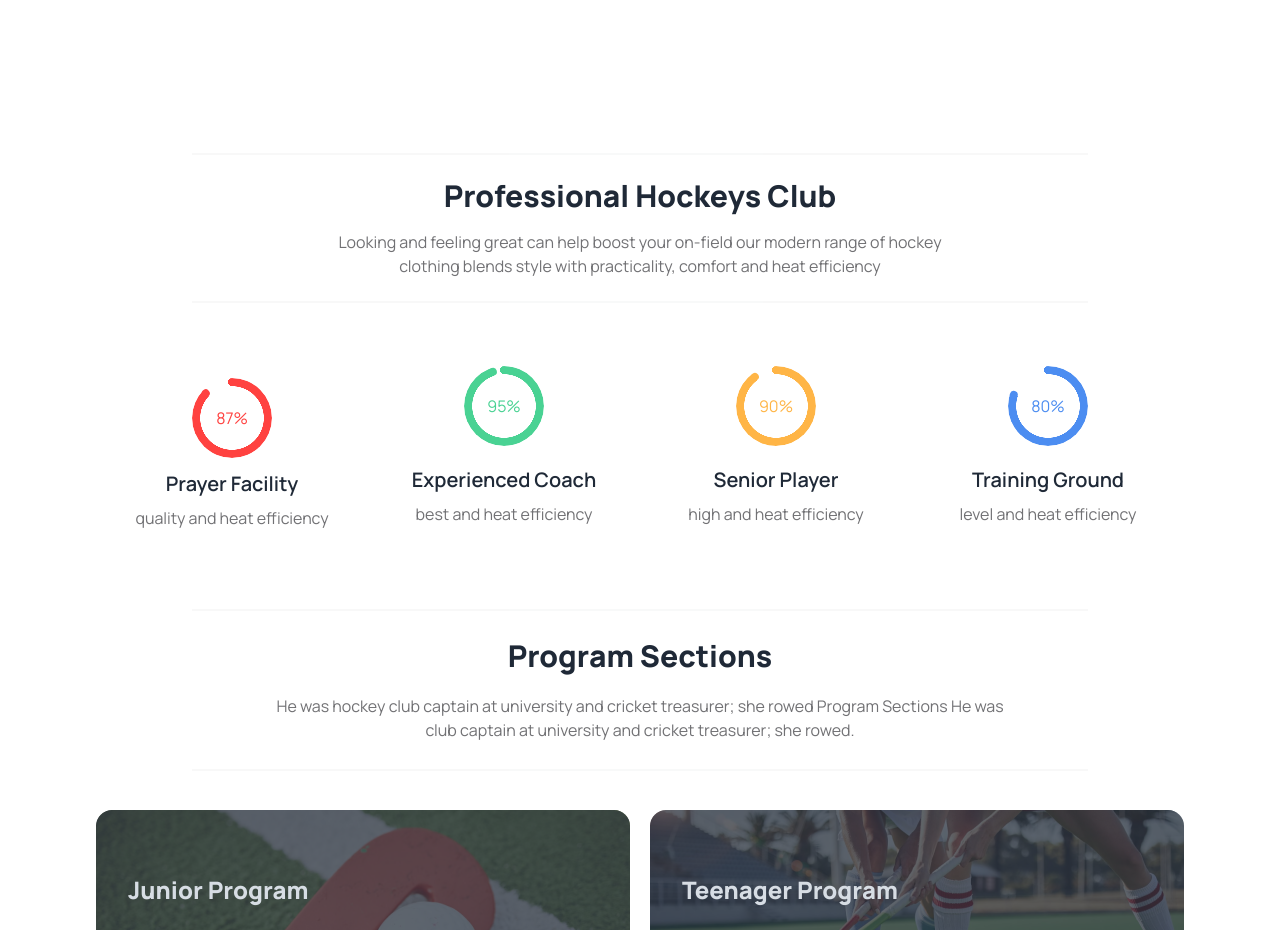
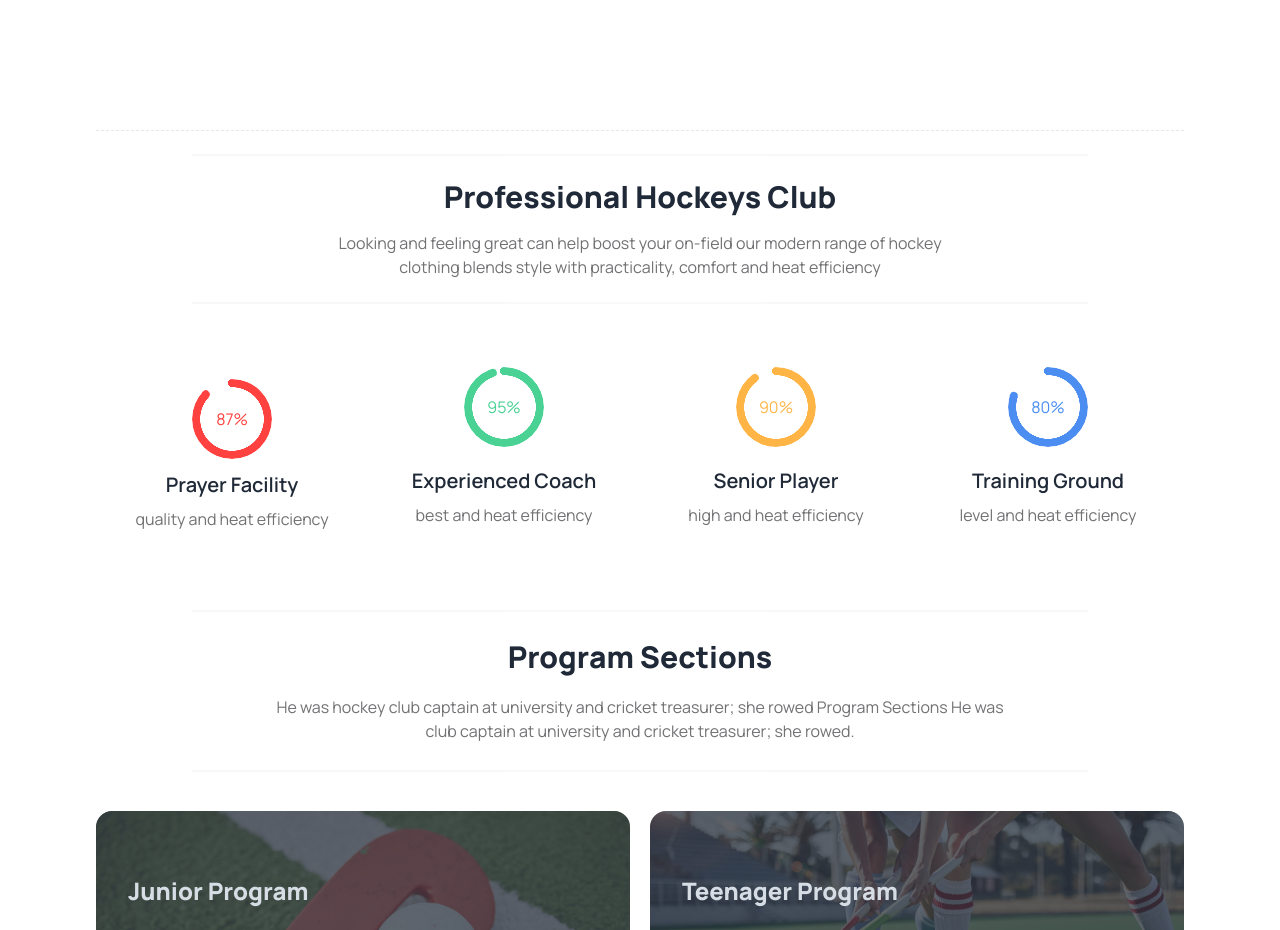
Before and after one commit to Rimonkumar/B9A3-Hockeys-main, a plain HTML site: page index.html in a window 1280 px wide. Shown: the part 820-1750 px from the top of the page. Drawn offline with nearby package versions, Linux system fonts and the light colour scheme.

Commit message:
last update

```diff
--- a/index.html
+++ b/index.html
@@ -94,6 +94,8 @@
                 </div>
             </div>
         </div>
+        <hr class="border-dashed">
+
         <!-- banner section end -->
     </header>
       <!-- main section start -->
```
